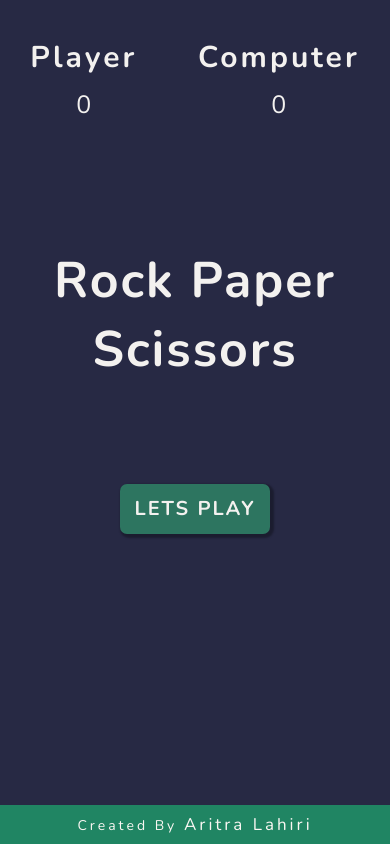
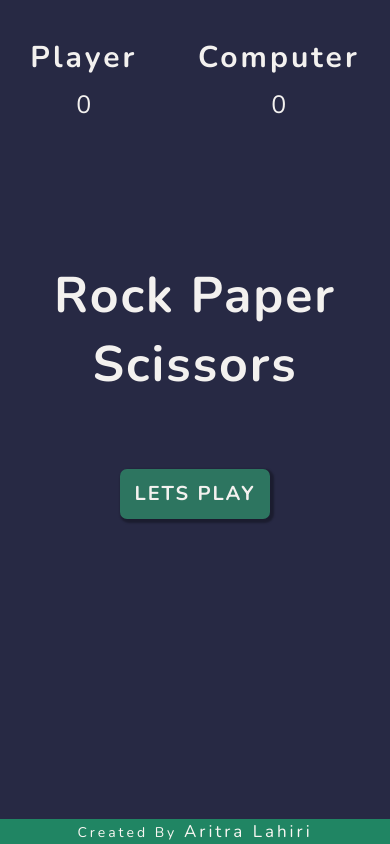
Before and after one commit to AritraLahiri/Rock-Paper-Scissor, a plain HTML site: page index.html in a window 390 px wide. Drawn offline with nearby package versions, Linux system fonts and the light colour scheme.

Commit message:
fix footer 2.0

```diff
--- a/style.css
+++ b/style.css
@@ -4,13 +4,13 @@
 	box-sizing: border-box;
 	font-family: 'Nunito', sans-serif;
 }
+
 section {
 	width: 100%;
 	height: 100vh;
 	background: rgb(39, 41, 68);
 	font-family: sans-serif;
 	color: rgb(243, 241, 239);
-	position: relative;
 }
 .score {
 	height: 20vh;
@@ -178,6 +178,16 @@ div.fadeIn {
 }
 
 @media (max-width: 760px) {
+	body {
+		overflow: hidden;
+	}
+	section {
+		height: 100vh;
+	}
+	.footer--sec {
+		bottom: 0;
+		padding: 1px;
+	}
 	.footer--info {
 		font-size: 14px;
 	}
@@ -194,7 +204,7 @@ div.fadeIn {
 		font-size: 50px;
 		padding: 20px;
 		text-align: center;
-		margin-bottom: 80px;
+		margin-bottom: 50px;
 	}
 	.winner {
 		font-size: 50px;
@@ -202,11 +212,11 @@ div.fadeIn {
 	}
 	.hands {
 		width: 100%;
-		height: 40vh;
+		height: 20vh;
 	}
 	.hands img {
 		width: 50%;
-		height: 50%;
+		height: 100%;
 	}
 	.match {
 		width: 100%;
```
